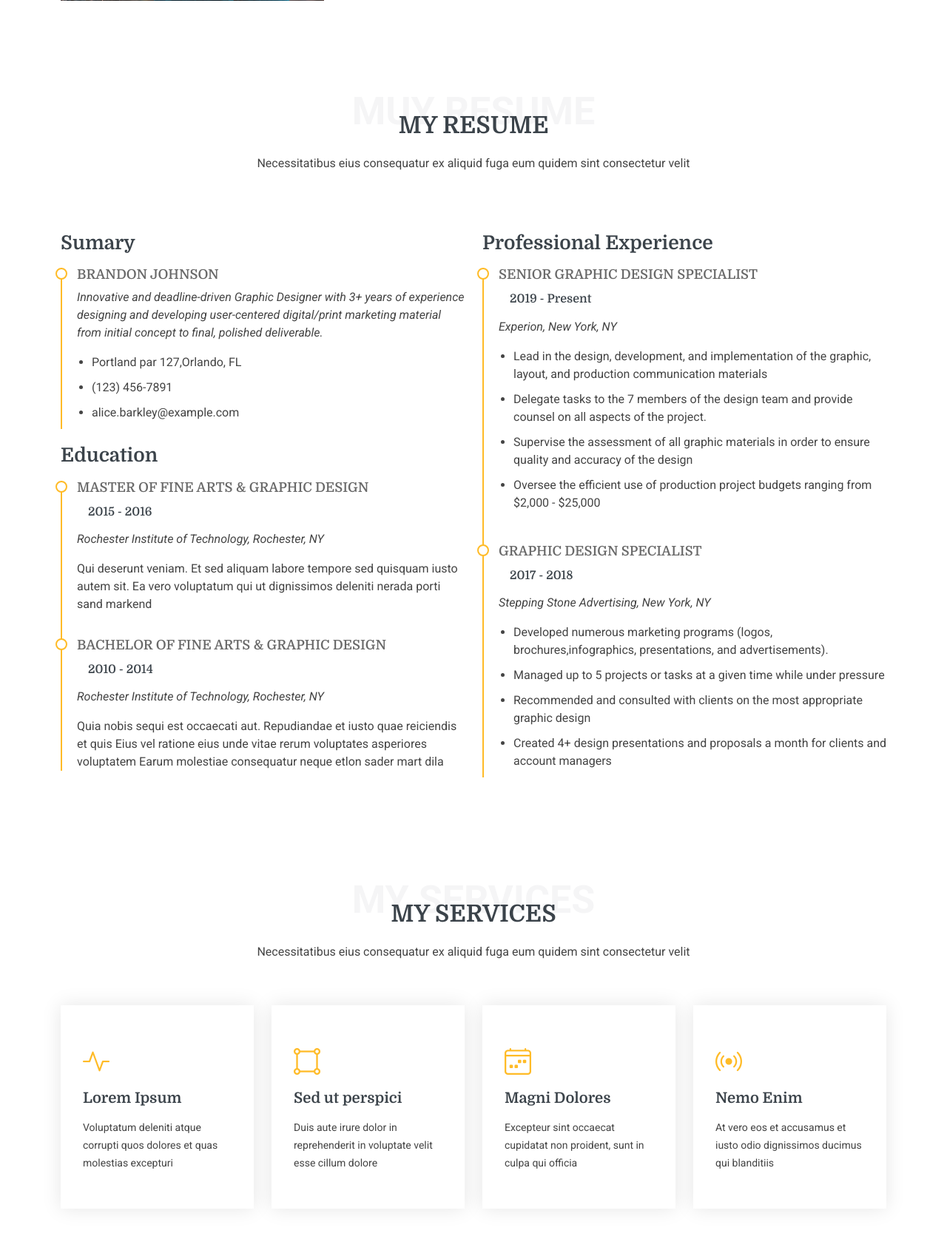
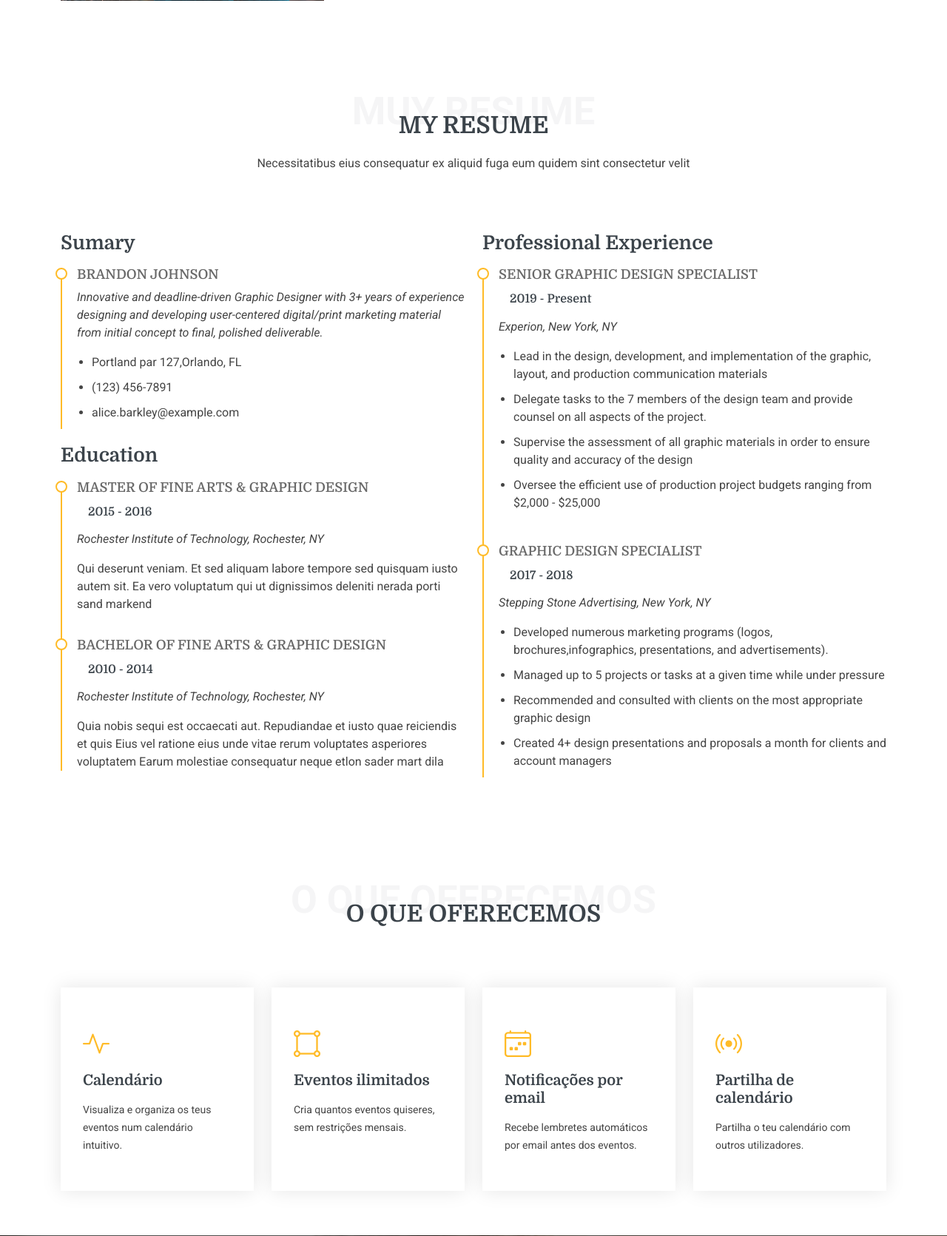
Before and after one commit to Domingos31/KeepUP, a Flask app: page / in a window 1280 px wide. Shown: the part 1643-3314 px from the top of the page at 74% size. Run offline with Flask 3, Linux system fonts and the light colour scheme; some libraries are stand-ins or nearby versions.

Commit message:
Update index.html

```diff
--- a/app/templates/index.html
+++ b/app/templates/index.html
@@ -53,8 +53,7 @@
           <li><a href="#about">Sobre nós</a></li>
           <li><a href="#resume">Resume</a></li>
           <li><a href="#services">Serviços</a></li>
-          <li><a href="#portfolio">Portfolio</a></li>
-          <li><a href="Subscrições">Subscrições</a></li>
+          <li><a href="#portfolio">Subscrições</a></li>
           <li class="dropdown"><a href="#"><span>Dropdown</span> <i class="bi bi-chevron-down toggle-dropdown"></i></a>
             <ul>
               <li><a href="#">Dropdown 1</a></li>
@@ -236,9 +235,9 @@
 
       <!-- Section Title -->
       <div class="container section-title" data-aos="fade-up">
-        <span class="description-title">My Services</span>
-        <h2>My Services</h2>
-        <p>Necessitatibus eius consequatur ex aliquid fuga eum quidem sint consectetur velit</p>
+        <span class="description-title">O que oferecemos</span>
+        <h2>O que oferecemos</h2>
+        <p></p>
       </div><!-- End Section Title -->
 
       <div class="container">
@@ -248,32 +247,32 @@
           <div class="col-xl-3 col-md-6 d-flex" data-aos="fade-up" data-aos-delay="100">
             <div class="service-item position-relative">
               <div class="icon"><i class="bi bi-activity icon"></i></div>
-              <h4><a href="" class="stretched-link">Lorem Ipsum</a></h4>
-              <p>Voluptatum deleniti atque corrupti quos dolores et quas molestias excepturi</p>
+              <h4><a href="" class="stretched-link">Calendário</a></h4>
+              <p>Visualiza e organiza os teus eventos num calendário intuitivo.</p>
             </div>
           </div><!-- End Service Item -->
 
           <div class="col-xl-3 col-md-6 d-flex" data-aos="fade-up" data-aos-delay="200">
             <div class="service-item position-relative">
               <div class="icon"><i class="bi bi-bounding-box-circles icon"></i></div>
-              <h4><a href="" class="stretched-link">Sed ut perspici</a></h4>
-              <p>Duis aute irure dolor in reprehenderit in voluptate velit esse cillum dolore</p>
+              <h4><a href="" class="stretched-link">Eventos ilimitados</a></h4>
+              <p>Cria quantos eventos quiseres, sem restrições mensais.</p>
             </div>
           </div><!-- End Service Item -->
 
           <div class="col-xl-3 col-md-6 d-flex" data-aos="fade-up" data-aos-delay="300">
             <div class="service-item position-relative">
               <div class="icon"><i class="bi bi-calendar4-week icon"></i></div>
-              <h4><a href="" class="stretched-link">Magni Dolores</a></h4>
-              <p>Excepteur sint occaecat cupidatat non proident, sunt in culpa qui officia</p>
+              <h4><a href="" class="stretched-link">Notificações por email</a></h4>
+              <p>Recebe lembretes automáticos por email antes dos eventos.</p>
             </div>
           </div><!-- End Service Item -->
 
           <div class="col-xl-3 col-md-6 d-flex" data-aos="fade-up" data-aos-delay="400">
             <div class="service-item position-relative">
               <div class="icon"><i class="bi bi-broadcast icon"></i></div>
-              <h4><a href="" class="stretched-link">Nemo Enim</a></h4>
-              <p>At vero eos et accusamus et iusto odio dignissimos ducimus qui blanditiis</p>
+              <h4><a href="" class="stretched-link">Partilha de calendário</a></h4>
+              <p>Partilha o teu calendário com outros utilizadores.</p>
             </div>
           </div><!-- End Service Item -->
 
```
